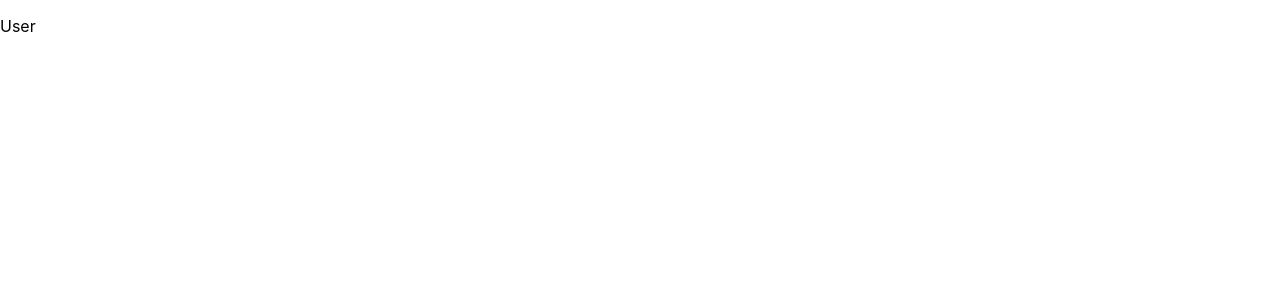
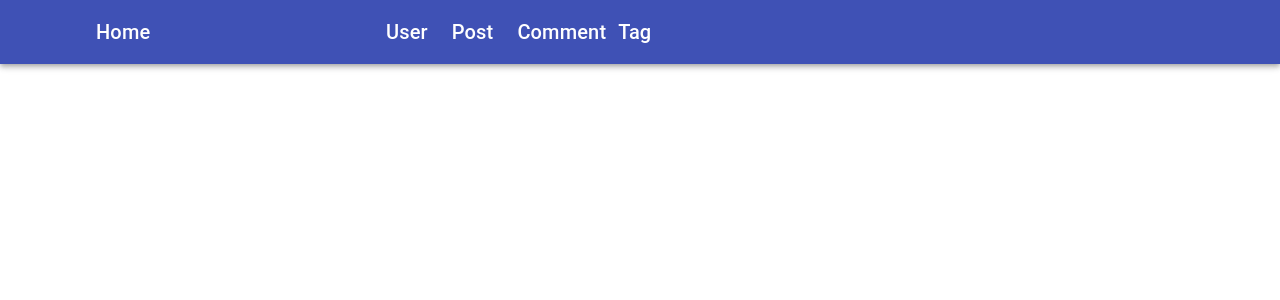
Before and after one commit to robbybinu12/webint, a React (Create React App) app: page / in a window 1280 px wide. Shown: the top 300 px of the page. Built offline with nearby package versions, Linux system fonts and the light colour scheme.

Commit message:
add style AppBar responsive

```diff
--- a/src/App.js
+++ b/src/App.js
@@ -5,20 +5,23 @@ import User from './page/User/User';
 import Comment from './page/Comment/Comment';
 import Post from './page/Post/Post';
 import Tag from './page/Tag/Tag';
+import AppBarComponent from './component/AppBar/AppBarComponent';
 
 
 function App() {
 
   return (
-    <div>
-      <Switch>
-        <Route exact path="/" name="User" component={User} />
-        <Route exact path="/user" name="User" component={User} />
-        <Route exact path="/comment" name="Comment" component={Comment} />
-        <Route exact path="/post" name="Post" component={Post} />
-        <Route exact path="/tag" name="Tag" component={Tag} />
-      </Switch>
-    </div>
+    // <div>
+    //   <Switch>
+    //     <Route exact path="/" name="User" component={User} />
+    //     <Route exact path="/user" name="User" component={User} />
+    //     <Route exact path="/comment" name="Comment" component={Comment} />
+    //     <Route exact path="/post" name="Post" component={Post} />
+    //     <Route exact path="/tag" name="Tag" component={Tag} />
+    //   </Switch>
+    // </div>
+
+    <AppBarComponent />
   );
 }
 
--- a/src/component/AppBar/AppBarComponent.js
+++ b/src/component/AppBar/AppBarComponent.js
@@ -17,7 +17,7 @@ import MoreIcon from '@material-ui/icons/MoreVert';
 
 const useStyles = makeStyles((theme) => ({
     grow: {
-        flexGrow: 1,
+        flexGrow: .3,
     },
     menuButton: {
         marginRight: theme.spacing(2),
@@ -35,11 +35,11 @@ const useStyles = makeStyles((theme) => ({
         '&:hover': {
             backgroundColor: fade(theme.palette.common.white, 0.25),
         },
-        marginRight: theme.spacing(2),
+        marginRight: theme.spacing(5),
         marginLeft: 0,
         width: '100%',
         [theme.breakpoints.up('sm')]: {
-            marginLeft: theme.spacing(3),
+            marginLeft: theme.spacing(7),
             width: 'auto',
         },
     },
@@ -79,7 +79,7 @@ const useStyles = makeStyles((theme) => ({
     },
 }));
 
-export default function PrimarySearchAppBar() {
+export default function AppBarComponent() {
     const classes = useStyles();
     const [anchorEl, setAnchorEl] = React.useState(null);
     const [mobileMoreAnchorEl, setMobileMoreAnchorEl] = React.useState(null);
@@ -132,31 +132,32 @@ export default function PrimarySearchAppBar() {
             onClose={handleMobileMenuClose}
         >
             <MenuItem>
-                <IconButton aria-label="show 4 new mails" color="inherit">
-                    <Badge badgeContent={4} color="secondary">
-                        <MailIcon />
-                    </Badge>
+                <IconButton color="inherit">
+                    <Typography variant="subtitle1">
+                        User
+                    </Typography>
                 </IconButton>
-                <p>Messages</p>
             </MenuItem>
             <MenuItem>
-                <IconButton aria-label="show 11 new notifications" color="inherit">
-                    <Badge badgeContent={11} color="secondary">
-                        <NotificationsIcon />
-                    </Badge>
+                <IconButton color="inherit">
+                    <Typography variant="subtitle1">
+                        Post
+                    </Typography>
                 </IconButton>
-                <p>Notifications</p>
             </MenuItem>
-            <MenuItem onClick={handleProfileMenuOpen}>
-                <IconButton
-                    aria-label="account of current user"
-                    aria-controls="primary-search-account-menu"
-                    aria-haspopup="true"
-                    color="inherit"
-                >
-                    <AccountCircle />
+            <MenuItem>
+                <IconButton color="inherit">
+                    <Typography variant="subtitle1">
+                        Comment
+                    </Typography>
                 </IconButton>
-                <p>Profile</p>
+            </MenuItem>
+            <MenuItem>
+                <IconButton color="inherit">
+                    <Typography variant="subtitle1">
+                        Tag
+                    </Typography>
+                </IconButton>
             </MenuItem>
         </Menu>
     );
@@ -165,51 +166,44 @@ export default function PrimarySearchAppBar() {
         <div className={classes.grow}>
             <AppBar position="static">
                 <Toolbar>
-                    <IconButton
-                        edge="start"
-                        className={classes.menuButton}
-                        color="inherit"
-                        aria-label="open drawer"
-                    >
-                        <MenuIcon />
-                    </IconButton>
-                    <Typography className={classes.title} variant="h6" noWrap>
-                        Material-UI
-          </Typography>
+
                     <div className={classes.search}>
                         <div className={classes.searchIcon}>
-                            <SearchIcon />
+                            <Typography variant="h6">
+                                Home
+                            </Typography>
                         </div>
-                        <InputBase
-                            placeholder="Search…"
-                            classes={{
-                                root: classes.inputRoot,
-                                input: classes.inputInput,
-                            }}
-                            inputProps={{ 'aria-label': 'search' }}
-                        />
                     </div>
                     <div className={classes.grow} />
                     <div className={classes.sectionDesktop}>
-                        <IconButton aria-label="show 4 new mails" color="inherit">
-                            <Badge badgeContent={4} color="secondary">
-                                <MailIcon />
+                        <IconButton color="inherit">
+                            <Badge color="secondary">
+                                <Typography variant="h6">
+                                    User
+                                </Typography>
                             </Badge>
                         </IconButton>
-                        <IconButton aria-label="show 17 new notifications" color="inherit">
-                            <Badge badgeContent={17} color="secondary">
-                                <NotificationsIcon />
+                        <IconButton color="inherit">
+                            <Badge color="secondary">
+                                <Typography variant="h6">
+                                    Post
+                                </Typography>
+                            </Badge>
+                        </IconButton>
+                        <IconButton color="inherit">
+                            <Badge color="secondary">
+                                <Typography variant="h6">
+                                    Comment
+                            </Typography>
                             </Badge>
                         </IconButton>
                         <IconButton
-                            edge="end"
-                            aria-label="account of current user"
-                            aria-controls={menuId}
-                            aria-haspopup="true"
-                            onClick={handleProfileMenuOpen}
+                            edge="start"
                             color="inherit"
                         >
-                            <AccountCircle />
+                            <Typography variant="h6">
+                                Tag
+                            </Typography>
                         </IconButton>
                     </div>
                     <div className={classes.sectionMobile}>
```
